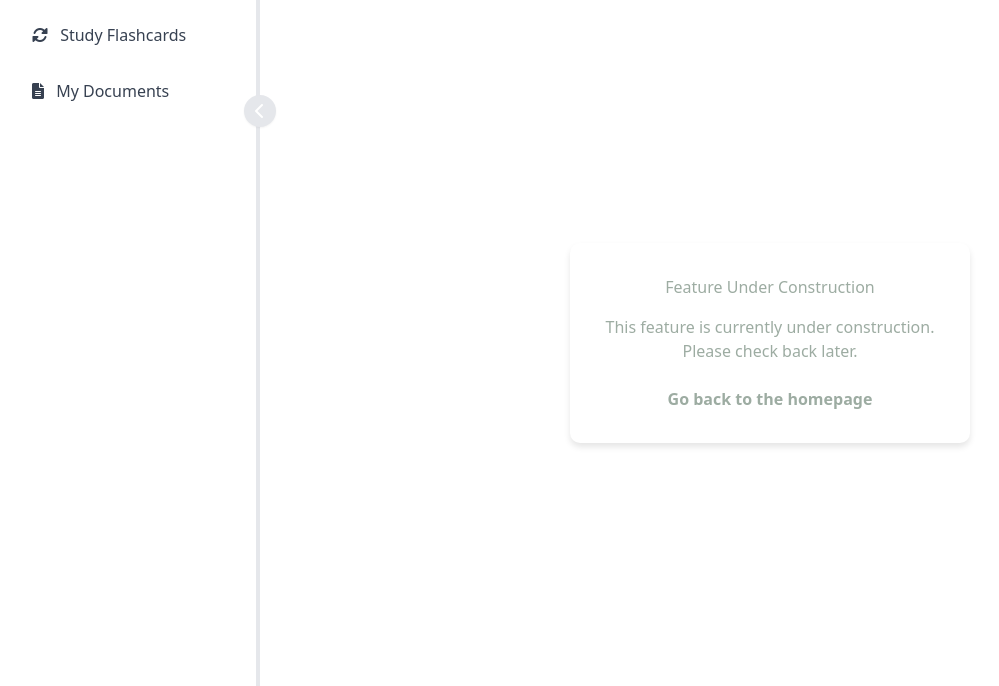
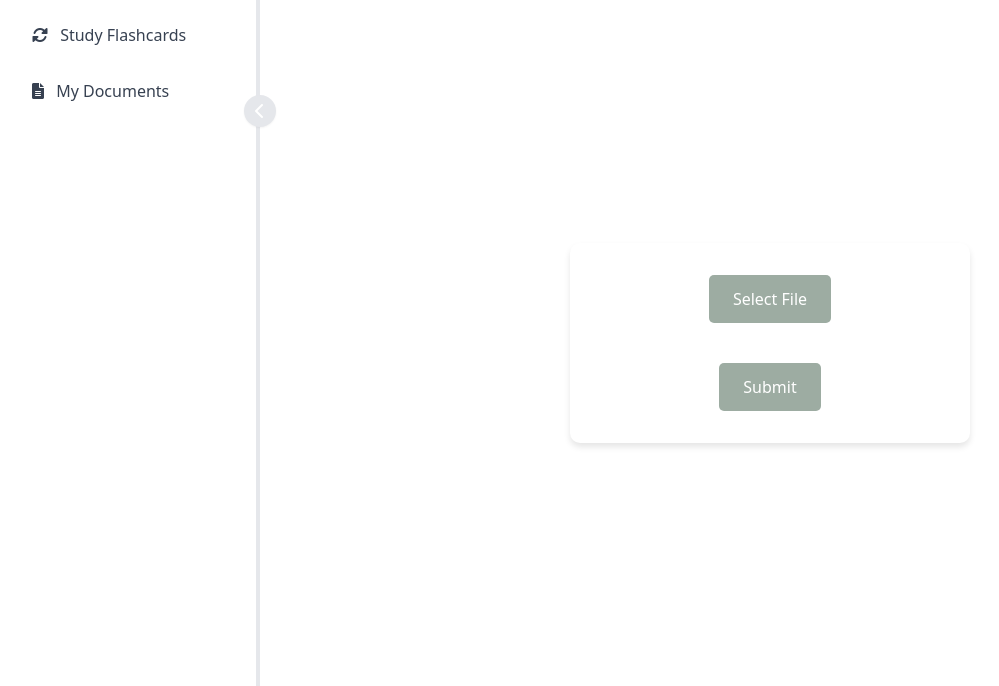
Before and after one commit to arnaugiribet/flashcards, a Django app: page /documents/ in a window 1280 px wide. Shown: the part 81-767 px from the top of the page, without its empty margins (0-999 px from the left). Run offline with Django 5.2, Linux system fonts and the light colour scheme; a user stored in the database is signed in; parts of the project's set-up code (start-up, migrations or seed data) failed here and were passed over; some libraries are stand-ins or nearby versions.

Commit message:
upload to s3 and database relationship works

```diff
--- a/flashcards/templates/documents/user_documents.html
+++ b/flashcards/templates/documents/user_documents.html
@@ -1,20 +1,45 @@
 {% extends 'base.html' %}
-
 {% block content %}
 <div style="display: flex; justify-content: center; align-items: center; min-height: 80vh;">
-    <div class="signup-container" style="background-color: white; padding: 2rem; border-radius: 10px; box-shadow: 0 4px 6px rgba(0,0,0,0.1); width: 100%; max-width: 400px;">
-        <h2 style="color: #9daca2; text-align: center; margin-bottom: 1rem;">Feature Under Construction</h2>
+    <div class="upload-container" style="background-color: white; padding: 2rem; border-radius: 10px; box-shadow: 0 4px 6px rgba(0,0,0,0.1); width: 100%; max-width: 400px;">
+        <form method="POST" enctype="multipart/form-data" action="{% url 'upload_document' %}">
+            {% csrf_token %}
 
-        <p style="text-align: center; color: #9daca2; margin-bottom: 1.5rem;">
-            This feature is currently under construction. Please check back later.
-        </p>
+            {% if form.non_field_errors %}
+            <div style="color: red; margin-bottom: 1rem; text-align: center;">
+                {% for error in form.non_field_errors %}
+                    {{ error }}
+                {% endfor %}
+            </div>
+            {% endif %}
 
-        <div style="text-align: center;">
-            <a href="{% url 'home' %}" style="color: #9daca2; text-decoration: none; font-weight: bold;">
-                Go back to the homepage
-            </a>
-        </div>
+            <div style="margin-bottom: 1.5rem; text-align: center;">
+                <label for="file-upload" class="custom-file-upload" style="display: inline-block; padding: 0.75rem 1.5rem; background-color: #9daca2; color: white; border-radius: 5px; cursor: pointer; margin-bottom: 1rem;">
+                    Select File
+                </label>
+                <input id="file-upload" type="file" name="document" style="display: none;" accept=".pdf,.txt,.docx">
+                <div id="file-name" style="margin-top: 0.5rem; color: #666; font-size: 0.875rem;"></div>
+
+                {% if form.file.errors %}
+                <div style="color: red; font-size: 0.875rem; margin-top: 0.5rem;">
+                    {{ form.file.errors }}
+                </div>
+                {% endif %}
+            </div>
+
+            <div style="text-align: center;">
+                <button type="submit" style="background-color: #9daca2; color: white; border: none; padding: 0.75rem 1.5rem; border-radius: 5px; cursor: pointer;">
+                    Submit
+                </button>
+            </div>
+        </form>
     </div>
 </div>
 
+<script>
+document.getElementById('file-upload').addEventListener('change', function() {
+    var fileName = this.files[0] ? this.files[0].name : 'No file selected';
+    document.getElementById('file-name').textContent = fileName;
+});
+</script>
 {% endblock %}
--- a/flashcards/urls.py
+++ b/flashcards/urls.py
@@ -6,6 +6,7 @@ urlpatterns = [
     path('', views.home, name='home'),  # Root path (e.g., '/')
     path('decks/', views.user_decks, name='user_decks'),
     path('documents/', views.user_documents, name='user_documents'),
+    path('documents/upload/', views.upload_document, name='upload_document'),
     path('manage_cards/', views.manage_cards, name='manage_cards'),
     path('delete_card/<uuid:card_id>/', views.delete_card, name='delete_card'),
     path('delete_deck/<uuid:deck_id>/', views.delete_deck, name='delete_deck'),
--- a/flashcards/views.py
+++ b/flashcards/views.py
@@ -10,6 +10,7 @@ from django.contrib.auth.forms import UserCreationForm, PasswordChangeForm
 from django.contrib.auth.models import User
 from django.core.mail import send_mail
 from flashcards.models import Flashcard, Deck, FailedFeedback
+from flashcards.forms import DocumentUploadForm
 from django.utils.translation import activate
 import json
 from .services import generate_flashcards
@@ -29,11 +30,11 @@ from django.utils.encoding import force_bytes
 from django.contrib.auth.tokens import default_token_generator
 from django.core.mail import EmailMultiAlternatives
 from django.utils.html import strip_tags
-
-# Import your existing backend classes
+from django.urls import reverse
+from botocore.exceptions import ClientError
 from llm_client import LLMClient
-
 from django.http import HttpResponse
+from boto3 import client as boto3_client
 
 logger = logging.getLogger(__name__)
 logger.setLevel(logging.DEBUG)
@@ -197,6 +198,63 @@ def delete_deck(request, deck_id):
 @login_required
 def user_documents(request):
     return render(request, 'documents/user_documents.html')
+
+@login_required
+def upload_document(request):
+    logger.debug(f"Upload function called")
+    if request.method == 'POST':
+        logger.info(f"POST request received for file upload to s3")
+        form = DocumentUploadForm(request.POST, request.FILES)
+        if form.is_valid():
+            logger.debug(f"Form is valid request received for file upload to s3")
+            document = form.cleaned_data['document']
+            file_type = document.name.split('.')[-1].lower()
+
+            # Create the UserDocument instance but don't save yet
+            user_document = form.save(commit=False)
+            user_document.user = request.user
+            user_document.file_type = file_type
+
+            logger.debug(f"Generating S3 key")
+            # Generate S3 key
+            s3_key = f'documents/{request.user.id}/{user_document.id}.{file_type}'
+            user_document.s3_key = s3_key
+
+            # Upload to S3
+            try:
+                logger.debug(f"Trying to upload to S3")
+                s3_client = boto3_client(
+                    's3',
+                    aws_access_key_id=settings.AWS_ACCESS_KEY_ID,
+                    aws_secret_access_key=settings.AWS_SECRET_ACCESS_KEY,
+                    region_name=settings.AWS_S3_REGION_NAME
+                )
+
+                logger.debug(f"S3 client created, uploading...")
+                s3_client.upload_fileobj(
+                    document,
+                    settings.AWS_STORAGE_BUCKET_NAME,
+                    s3_key,
+                    ExtraArgs={
+                        'ContentType': document.content_type,
+                        'ACL': 'private'
+                    }
+                )
+                # Save the document record
+                logger.debug(f"File uploaded. Saving user_document")
+                user_document.save()
+
+                logger.debug(f"user_document saved. Redirecting...")
+                return redirect('user_documents')  # Redirect to your documents list view
+
+            except ClientError as e:
+                form.add_error(None, 'Failed to upload document. Please try again.')
+        else:
+            logger.error(f"Form errors: {form.errors}")  # <-- Debugging
+    else:
+        form = DocumentUploadForm()
+
+    return render(request, 'documents/user_documents.html', {'form': form})
 
 @login_required
 def user_decks(request):
```
Also changed, not shown: flashcards/admin.py (+8 -1 lines), flashcards/forms.py (+20 -0 lines), flashcards/models.py (+11 -0 lines), flashcards/migrations/0014_userdocument.py (added), flashcards/migrations/0015_remove_userdocument_title.py (added).
